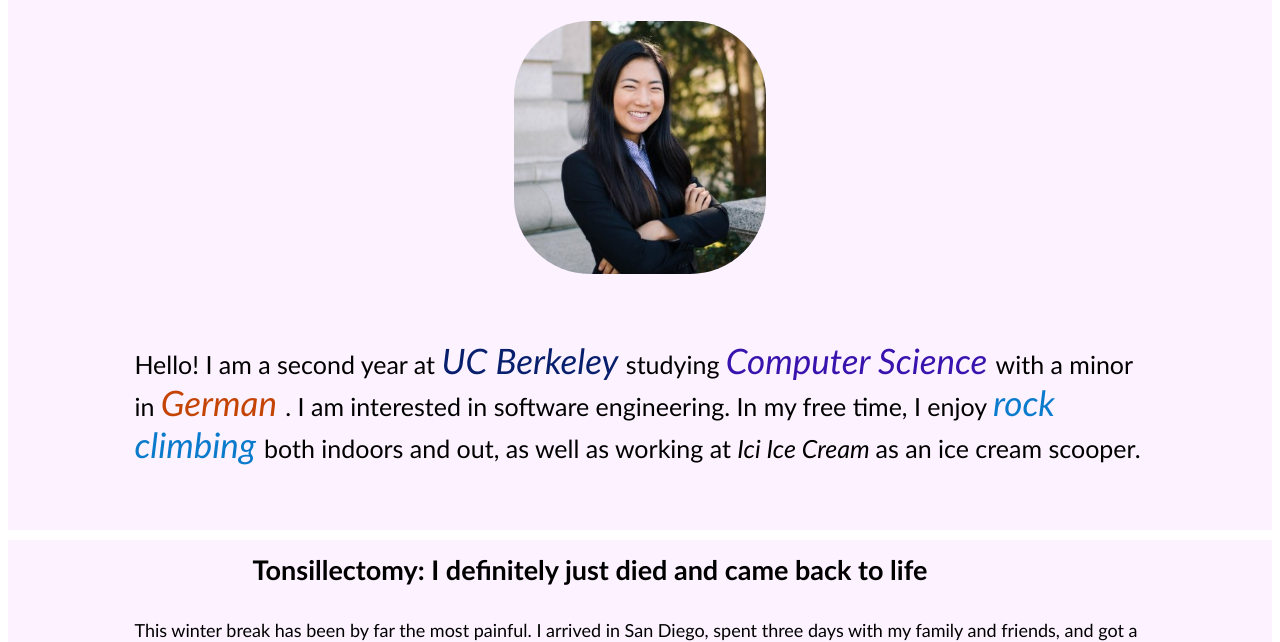
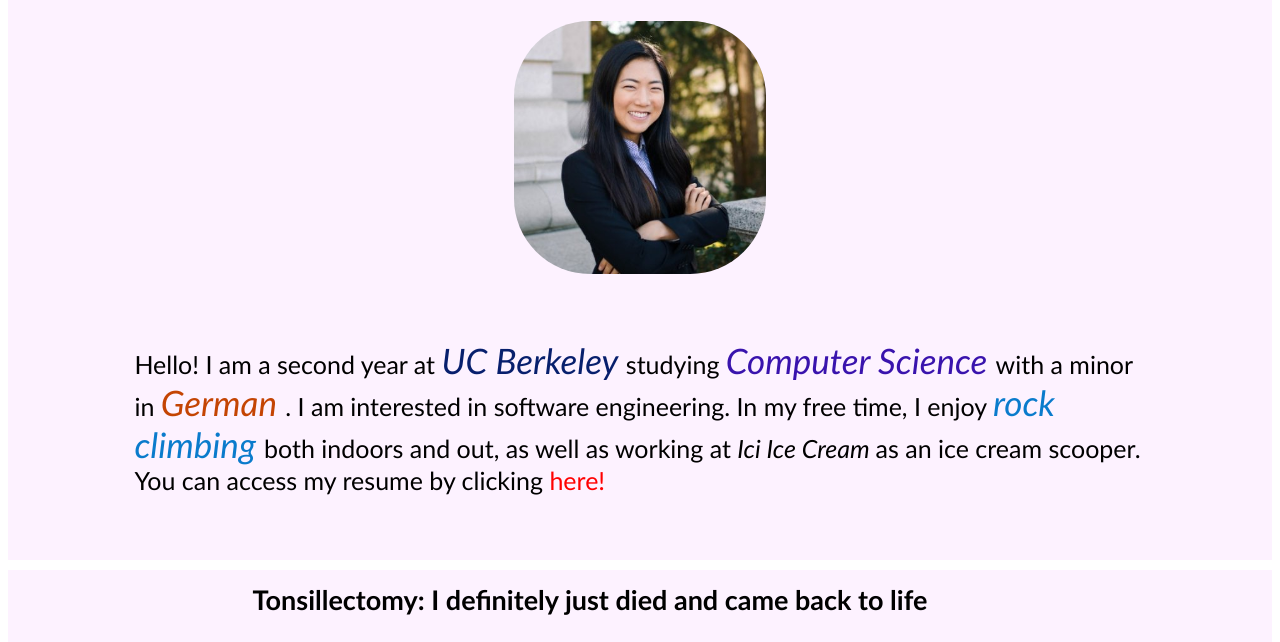
Before and after one commit to wclaralee/wclaralee, a plain HTML site: page index.html in a window 1280 px wide. Shown: the part 160-802 px from the top of the page. Drawn offline with Linux system fonts and the light colour scheme.

Commit message:
nvm resme now

```diff
--- a/index.html
+++ b/index.html
@@ -33,7 +33,7 @@
 				<section id="about">
 					<img src="img/headshot.jpg" id="headshot" width="170px" alt="headshot"/>
 					<div id = "ab-txt">
-						Hello! I am a second year at <em id="school"> UC Berkeley </em> studying <em id="major"> Computer Science </em> with a minor in <em id="german"> German </em>. I am interested in software engineering. In my free time, I enjoy <em id="rock-climb"> rock climbing </em> both indoors and out, as well as working at <i>Ici Ice Cream </i>as an ice cream scooper.
+						Hello! I am a second year at <em id="school"> UC Berkeley </em> studying <em id="major"> Computer Science </em> with a minor in <em id="german"> German </em>. I am interested in software engineering. In my free time, I enjoy <em id="rock-climb"> rock climbing </em> both indoors and out, as well as working at <i>Ici Ice Cream </i>as an ice cream scooper. You can access my resume by clicking <a href="resume.pdf">here!</a>
 
 					</div>
 
```
